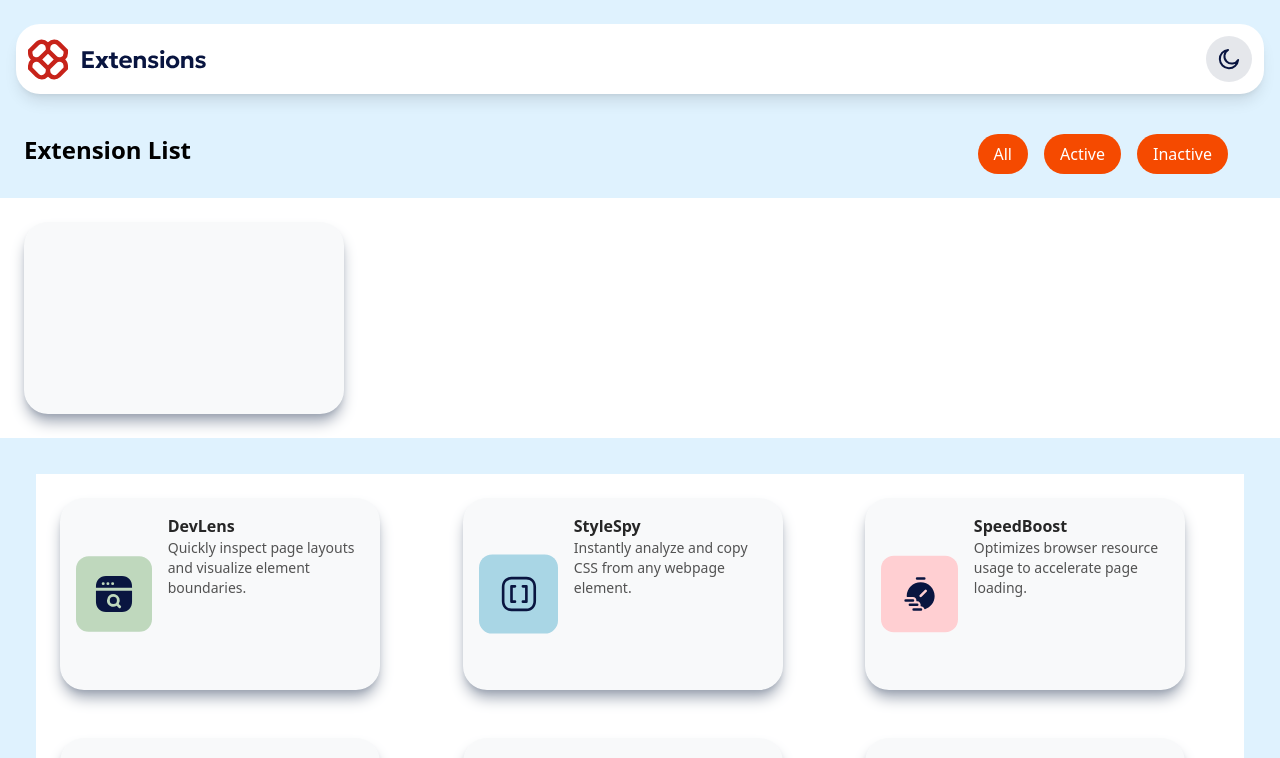
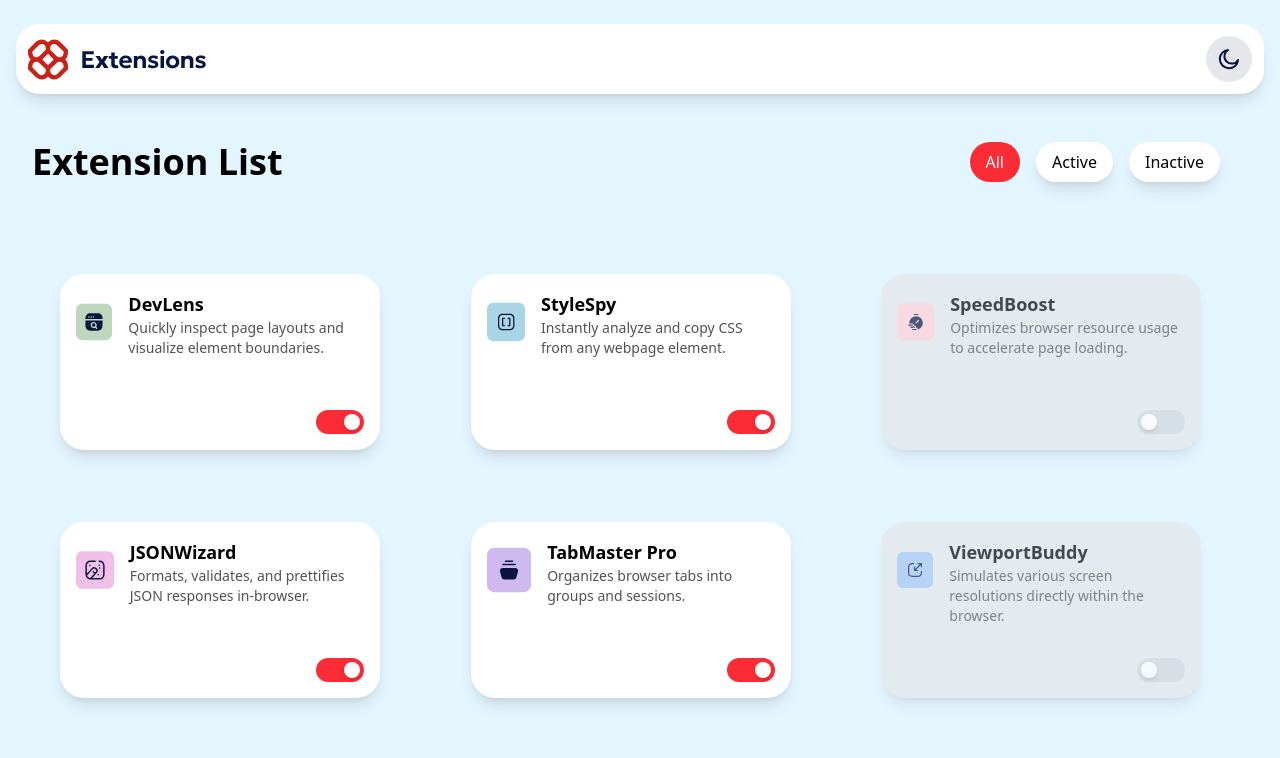
Before and after one commit to HMD-Wasili/Extenension, a React (Vite) app: page / in a window 1280 px wide. Shown: the top 758 px of the page. Built offline with nearby package versions, Linux system fonts and the light colour scheme.

Commit message:
last changes  Before the spring

```diff
--- a/src/Active.jsx
+++ b/src/Active.jsx
@@ -1,22 +1,44 @@
 import "./index.css";
 import "./data.json";
 
-function Active() {
+function Active({ filter, setFilter }) {
   return (
-    <div className="flex justify-between font-sans p-6">
-      <div>
-        <h1 className="text-2xl font-bold">Extension List</h1>
-         </div>
+    <>
+      <div className="flex justify-between m-4 p-4">
+        <div>
+          <h1 className="text-4xl font-bold">Extension List</h1>
+        </div>
 
-        <div className="flex justify-between mx-7 gap-4 ">
-        <button className="text-white rounded-full bg-orange-600 px-4 py-2">All</button>
-        <button className="text-white rounded-full bg-orange-600 px-4 py-2">Active</button>
-        <button className="text-white rounded-full bg-orange-600 px-4 py-2">Inactive</button>
+        <div className="flex  mx-7 gap-4">
+          <button
+            className={`px-4 py-2 rounded-full ${
+              filter === "All" ? "bg-red-500 text-white" : "bg-white shadow-lg"
+            }`}
+            onClick={() => setFilter("All")}
+          >
+            All
+          </button>
+
+          <button
+            className={`px-4 py-2 rounded-full ${
+              filter === "Active" ? "bg-red-500 text-white" : "bg-white shadow-lg"
+            }`}
+            onClick={() => setFilter("Active")}
+          >
+            Active
+          </button>
+
+          <button
+            className={`px-4 py-2 rounded-full ${
+              filter === "Inactive" ? "bg-red-500 text-white" : "bg-white shadow-lg"
+            }`}
+            onClick={() => setFilter("Inactive")}
+          >
+            Inactive
+          </button>
+        </div>
       </div>
-
-
-
-    </div>
+    </>
   );
 }
 
--- a/src/App.jsx
+++ b/src/App.jsx
@@ -1,45 +1,55 @@
 import "./index.css";
 import Nav from "./Nav.jsx";
-import Mycard from "./MyCard.jsx";
+import MyCard from "./MyCard.jsx";
 import data from "./data.json";
 import Active from "./Active.jsx";
+import { useState } from "react";
 
 const logos = import.meta.glob("./assets/images/*.svg", { eager: true });
 
 const logoMap = Object.fromEntries(
   Object.entries(logos).map(([path, module]) => [
-    path.split("/").pop(), // اسم الملف
+    path.split("/").pop(),
     module.default,
   ])
 );
 
+function App() {
+  const [filter, setFilter] = useState("All");
+  const [cards, setCards] = useState(data); // Switch state
 
+  // Filtering
+  const data1 = cards.filter((item) => {
+    if (filter === "All") return true;
+    if (filter === "Active") return item.isActive === true;
+    if (filter === "Inactive") return item.isActive === false;
+  });
 
-function App() {
+  // isActive
+  const toggleActive = (index) => {
+    const updatedCards = [...cards];
+    updatedCards[index].isActive = !updatedCards[index].isActive;
+    setCards(updatedCards);
+  };
+
   return (
-    <div className="">
-      <div className="lg:w-1440px sm:w-375px min-h-screen bg-sky-100 pt-2 text-base ">
-        <div className="">
+    <div className="bg-sky-200/40 min-h-screen">
+      <div className="grid lg:w-1440px sm:w-375px min-h-full  pt-2 text-base ">
         <Nav />
-        </div>
 
-        <div>
-          <Active  />
-        </div>
+        <Active filter={filter} setFilter={setFilter} />
 
-        <div className="">
-          <Mycard />
-          <div className="grid lg:grid-cols-3 md:grid-cols-2 sm:grid-clos-1 justify-between items-center  font-sans p-9 ">
-            {data.map((item, id) => (
-              <Mycard
-                key={id}
-                logo={logoMap[item.logo.split("/").pop()]} // يجيب الصورة الصحيحة
+        <div className="grid lg:grid-cols-3 md:grid-cols-2 sm:grid-cols-1 gap-6 p-9">
+          {data1.map((item, index) => (
+            <MyCard
+              key={index}
+              logo={logoMap[item.logo.split("/").pop()]}
               isActive={item.isActive}
               name={item.name}
               description={item.description}
+              onToggle={() => toggleActive(index)} // Swiche
             />
           ))}
-          </div>
         </div>
       </div>
     </div>
--- a/src/MyCard.jsx
+++ b/src/MyCard.jsx
@@ -1,21 +1,38 @@
 import "./index.css";
-import "./data.json";
 
-function MyCard({ logo, /*isActive,*/ name, description }) {
+function MyCard({ logo, isActive, name, description, onToggle }) {
   return (
-    <div className=" bg-white p-6">
-
-
-      <div className="bg-gray-300/15 shadow-gray-400 shadow-lg p-4 flex rounded-3xl gap-4 w-80 h-48">
-        {/* logo */}
-        <div className=" ">
-          <img className="w-full h-40" src={logo} alt={name} />
+    <div className="p-6 gap-5">
+      <div
+        className={`shadow-lg p-4 flex flex-col justify-between rounded-3xl gap-4 w-80 h-44 ${
+          isActive ? "bg-white" : "bg-gray-200 opacity-70"
+        }`}
+      >
+        {/* Card*/}
+        <div className="flex gap-4">
+          <div>
+            <img className="w-16 h-16" src={logo} alt={name} />
+          </div>
+          <div>
+            <h3 className="text-lg font-bold">{name}</h3>
+            <p className="text-sm text-neutral-600">{description}</p>
+          </div>
         </div>
 
-        {/* texts (name + description) */}
-        <div >
-          <h3 className="text-neutral-800 font-bold">{name}</h3>
-          <p className="text-sm text-neutral-600">{description}</p>
+        {/* Toggle button */}
+        <div className="flex justify-end items-center">
+          <button
+            onClick={onToggle}
+            className={`w-12 h-6 flex items-center rounded-full p-1 transition ${
+              isActive ? "bg-red-500" : "bg-gray-300"
+            }`}
+          >
+            <div
+              className={`bg-white w-4 h-4 rounded-full shadow-md transform transition ${
+                isActive ? "translate-x-6" : "translate-x-0"
+              }`}
+            ></div>
+          </button>
         </div>
       </div>
     </div>
--- a/src/Nav.jsx
+++ b/src/Nav.jsx
@@ -4,13 +4,13 @@ import "./index.css"
 
  function Nav() {
   return (
-    <div className="flex justify-between items-center p-3 m-4 bg-white shadow-lg rounded-3xl">
+    <div className="flex justify-between items-center p-3 m-4 bg-white shadow-lg max-h- rounded-3xl">
 
       <div>
       <img src={NavLlogo} alt="logo svg" />
       </div>
 
-      <div className="   bg-gray-200  rounded-[2vw] p-3 ">
+      <div className=" flex  bg-gray-200  rounded-[2vw] p-3 ">
         <img src={moon} alt="moon svg" />
       </div>
 
```
Lines whose indentation alone changed are shown as unchanged.
